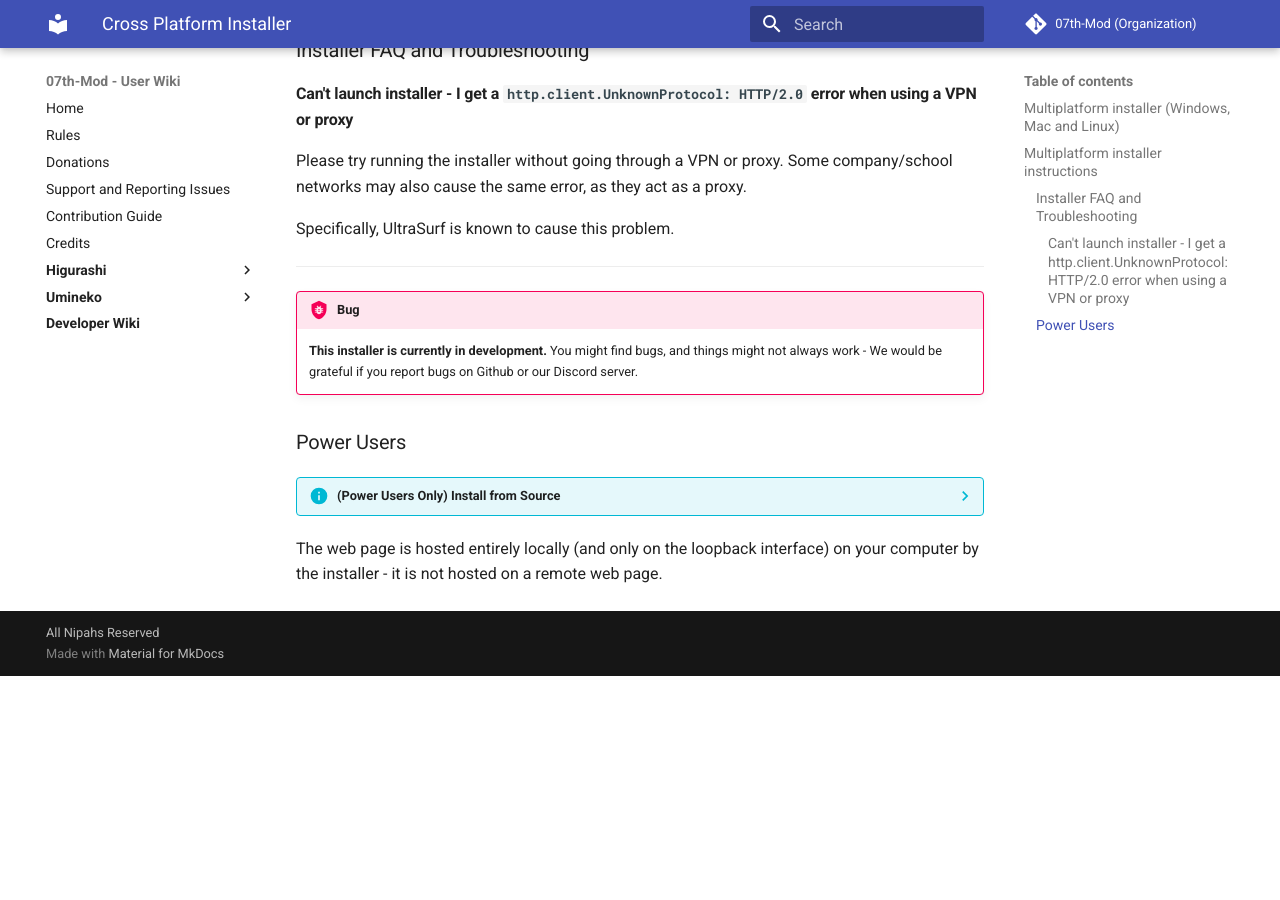
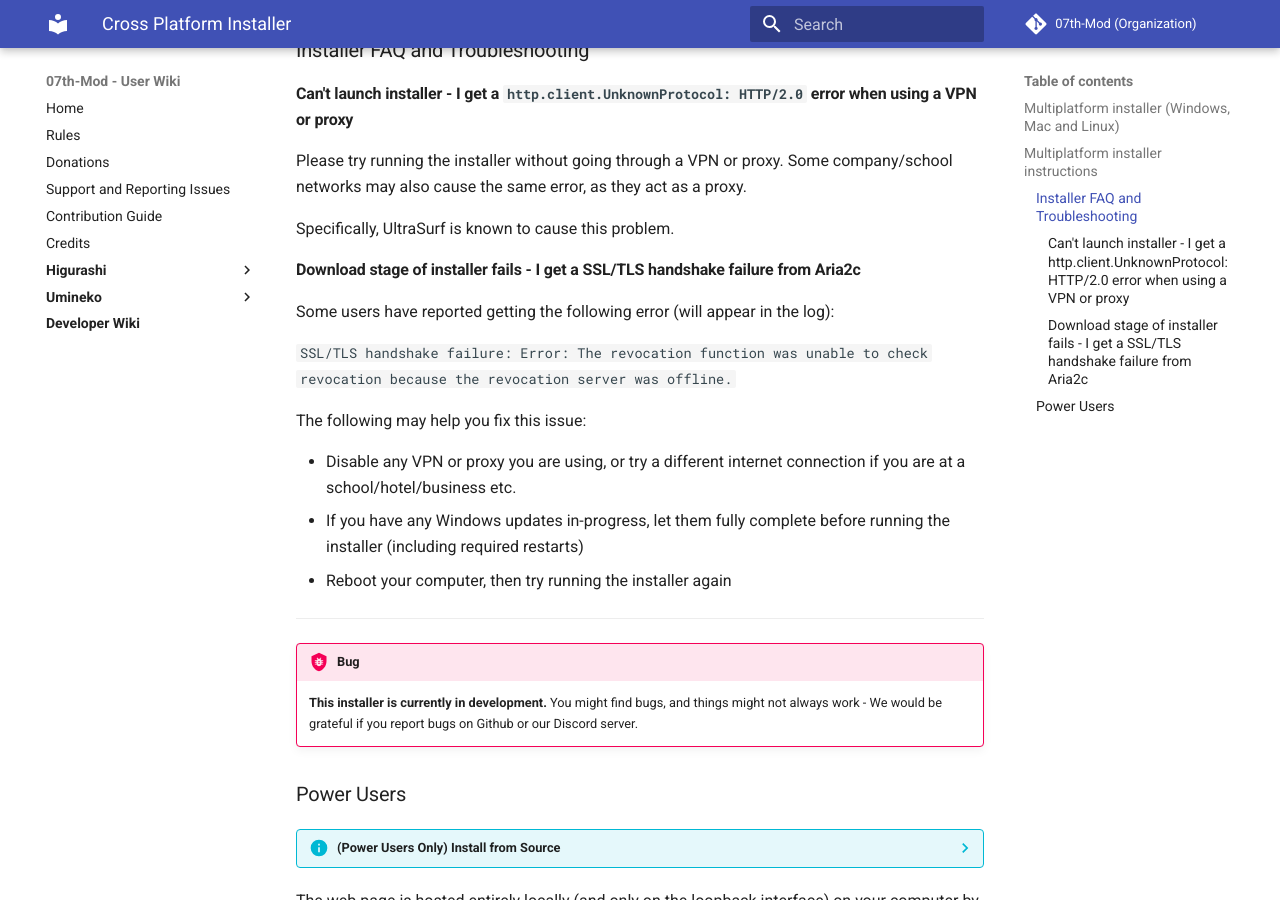
Before and after one commit to 07th-mod/wiki, an MkDocs documentation site: the page built from docs/Snippets/Cross-Platform-Installer.md, in a window 1280 px wide and 900 px high, scrolled down 813 px. Built offline with MkDocs 1.6.1 and Material for MkDocs 9.7.7, drawn with Linux system fonts in a browser that asks for light colours; before the commit the page ends 1489 px from its top, so only the background shows below that.

Commit message:
Installer: Add notes about SSL/TLS handshake failure error

```diff
--- a/docs/Snippets/Cross-Platform-Installer.md
+++ b/docs/Snippets/Cross-Platform-Installer.md
@@ -65,6 +65,18 @@
 
 Specifically, UltraSurf is known to cause this problem.
 
+#### Download stage of installer fails - I get a SSL/TLS handshake failure from Aria2c
+
+Some users have reported getting the following error (will appear in the log):
+
+`SSL/TLS handshake failure: Error: The revocation function was unable to check revocation because the revocation server was offline.`
+
+The following may help you fix this issue:
+
+- Disable any VPN or proxy you are using, or try a different internet connection if you are at a school/hotel/business etc.
+- If you have any Windows updates in-progress, let them fully complete before running the installer (including required restarts)
+- Reboot your computer, then try running the installer again
+
 ----
 
 !!! bug
```
